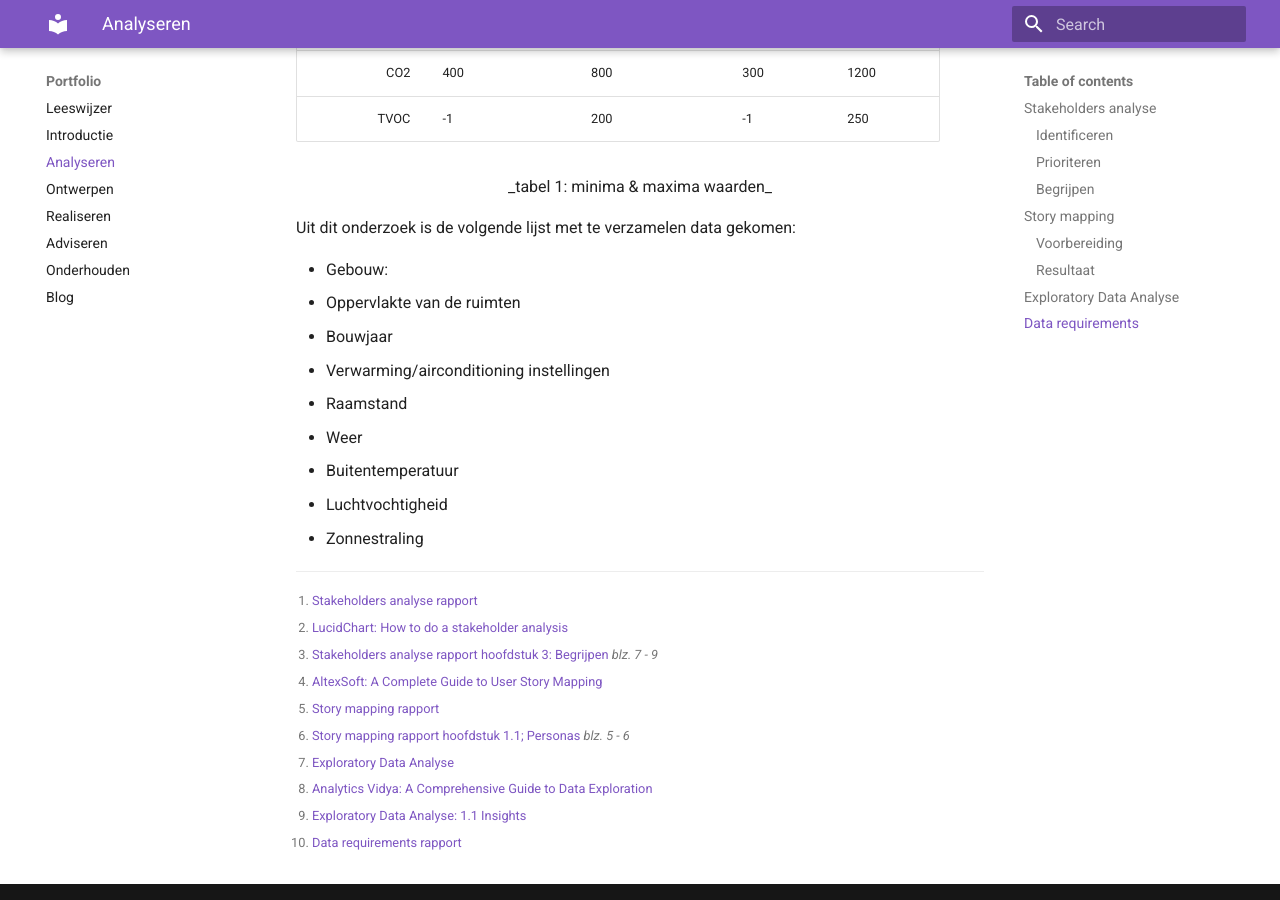
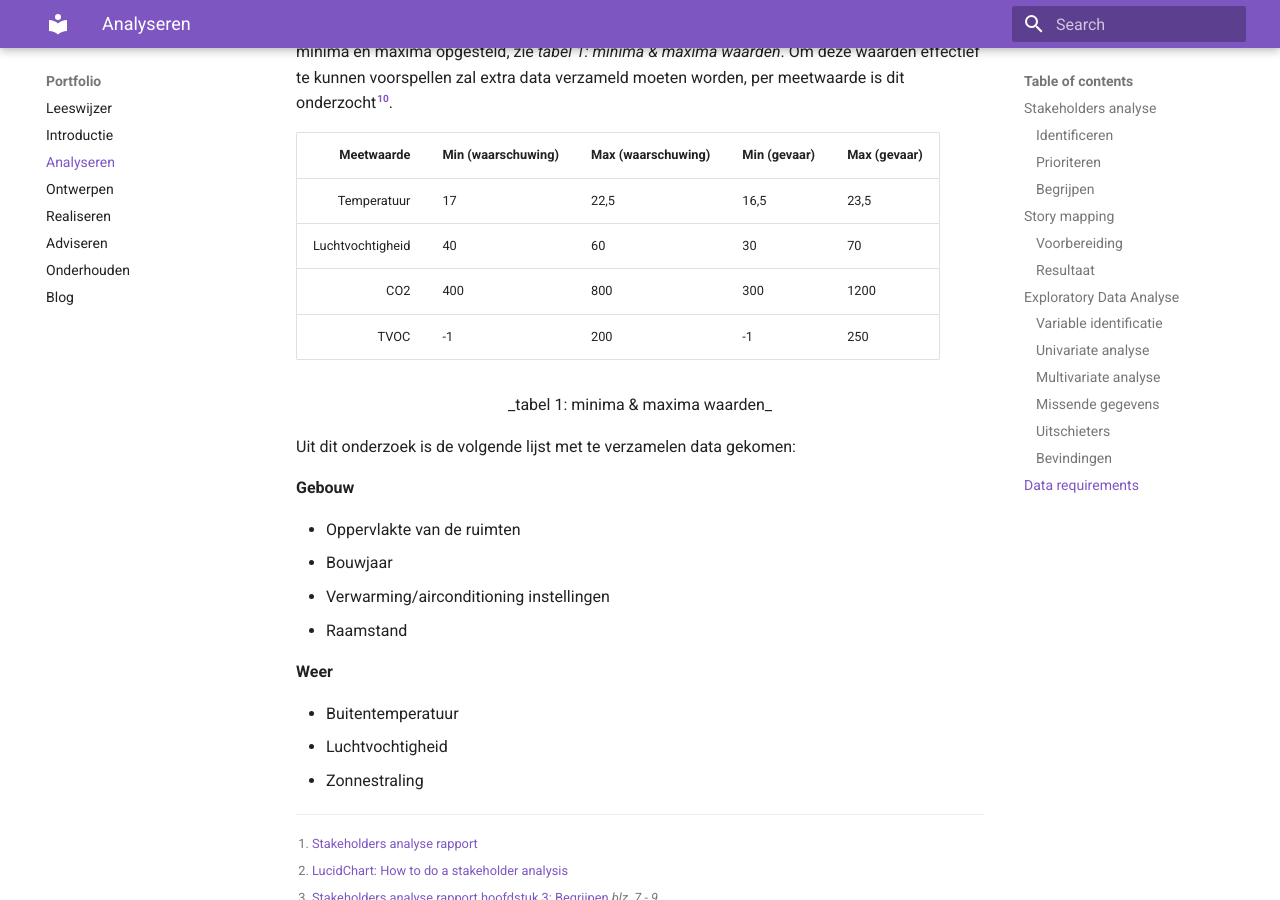
Before and after one commit to kpapijnenburg/portfolio, an MkDocs documentation site: the page built from docs/analyseren.md, in a window 1280 px wide and 900 px high, scrolled down 8109 px. Built offline with MkDocs 1.6.1 and Material for MkDocs 9.7.7, drawn with Linux system fonts in a browser that asks for light colours.

Commit message:
Changed chapters

````diff
--- a/docs/analyseren.md
+++ b/docs/analyseren.md
@@ -59,7 +59,7 @@
 4. Missende gegevens
 5. uitschieters
 
-**Variable identificatie** <br>
+### Variable identificatie
 De volgende gegevens, en hun datatype, zijn aanwezig in de dataset. Een overzicht van de handelingen die gedaan zijn om de onjuiste datatypes op te lossen kan gevonden worden in hoofdstuk 1.1[^9].
 
 ```
@@ -76,7 +76,7 @@
 room                        object # Ruimte waarin de meting is vericht.
 ```
 
-**Univariate analyse** <br>
+### Univariate analyse
 Univariate analyse is de eenvoudigste vorm van data analyse. Tijdens deze analyse wordt elke variabele afzonderlijk geanalyseerd. Dit wordt gedaan door de gegevens in histogrammen en boxplots te visualiseren. Hierdoor kunnen eventuele afwijkingen of uitschieters gedetecteerd worden.
 
 ![boardroom distributie](images/univariate.PNG)
@@ -85,7 +85,7 @@
 
 In de bovenstaande afbeelding zijn de distributies van alle meetwaarden in de boardroom van de Big Top gevisualiseerd. Hierin valt te zien dat de meeste waarden een redelijk normale distributie hebben. Sommigen zoals bijvoorbeeld de CO2 waarden hebben afwijkingen en uitschieters. Tijdens de modellering fase zal hier rekening mee gehouden moeten worden.
 
-**Multivariate analyse** <br>
+### Multivariate analyse
 Tijdens dit soort data analyse zullen de verbanden tussen twee variabelen worden geanalyseerd. Dit zal worden gedaan door correlatiecoëfficiënt-heatmaps te maken. In _afbeelding 7: Big Top's boardroom correlaties_ is een voorbeeld van deze correlatiecoëfficiënt-heatmaps te zien.
 
 ![boardroom heatmap](images/corr-heatmap.png)
@@ -94,7 +94,7 @@
 
 Hieruit kunnen we opmaken dat er meerdere waarden zijn die redelijk sterk met elkaar gecorreleerd zijn. Bijvoorbeeld TVOC & temperatuur, dit zou een indicatie kunnen zijn dat wanneer de temperatuur stijgt de TVOC waarde meestijgt. Om dit te kunnen uitsluiten zal per meetwaarden verder onderzoek verricht moeten worden.
 
-**Missende gegevens** <br>
+### Missende gegevens
 In de onderstaande afbeelding is het percentage van de data wat mist gevisualiseerd. Het is opvallend dat de missende data in clusters opgedeeld kan worden, namelijk:
 
 - TVOC, Pressure, CO2, Illumunation, Activity
@@ -107,7 +107,7 @@
 
 Na de applicatie beter te bekijken is bevonden dat er per ruimte andere gegevens worden bijgehouden. Hierdoor is de clustervorming van de missende gegevens te verklaren. Tijdens het modelleren moet hier rekening mee gehouden worden.
 
-**Uitschieters** <br>
+### Uitschieters
 Tijdens de univariate analyse is gebleken dat sommige meetwaarden veel uitschieters bevatten. Om deze op te lossen is de onderstaande "interquartile range outlier removal" methode gebruikt
 
 ```
@@ -137,7 +137,7 @@
 
 Wanneer deze methode wordt gebruikt op de datasets verwijderd het ongeveer 20% van de data. Het kan zijn dat dit teveel is en dat er niet meer genoeg data over is om effectieve modellen van te maken. In dit geval kan de `scale` parameter worden aangepast zodat er minder data als uitschieter wordt gezien.
 
-**Bevindingen** <br>
+### Bevindingen
 Deze Exploratory Data Analyse is uitgevoerd om te kijken hoe de data die door de Twindle applicatie verzameld wordt in elkaar zit. De volgende bevindingen zijn gemaakt:
 
 - De gegevens bevatten grote uitschieters.
````
Also changed, not shown: other parts of docs/analyseren.md (+5 -2 lines).
